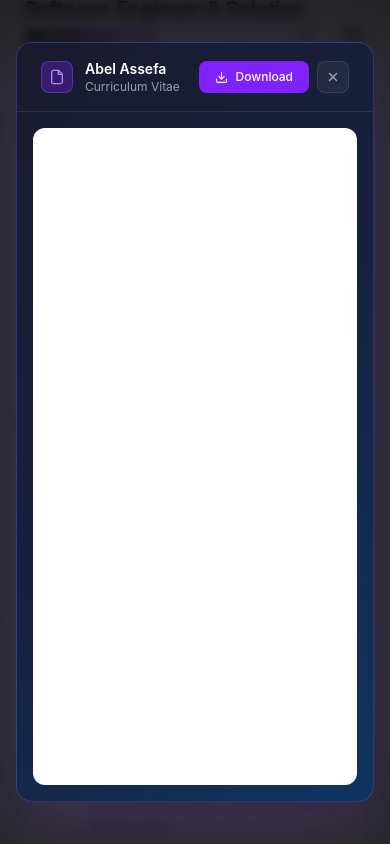
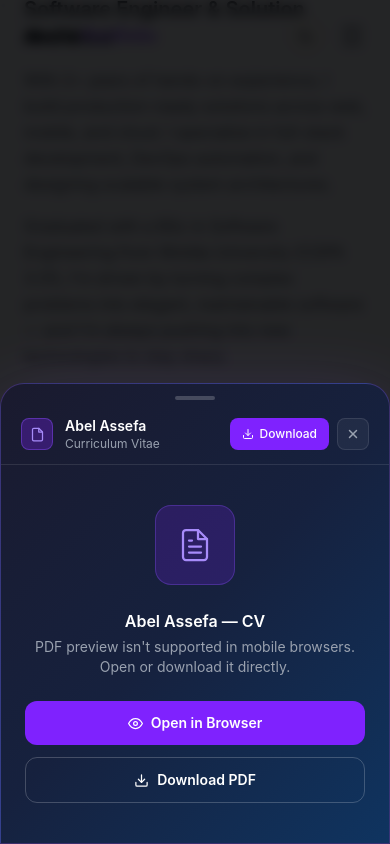
Before and after one commit to Abelink2119/portfolio, a React (Vite) app: page / in a window 390 px wide. Both pictures are taken after a click on the button "View CV". Shown: the part 1065-1909 px from the top of the page. Built offline with nearby package versions, Linux system fonts and the light colour scheme.

Commit message:
make View CV modal fully responsive for mobile

```diff
--- a/src/components/AboutSection.jsx
+++ b/src/components/AboutSection.jsx
@@ -7,17 +7,16 @@ const cards = [
 ]
 
 function CVModal({ onClose }) {
-  // Close on backdrop click
+  const isMobile = typeof window !== 'undefined' && window.innerWidth < 768
+
   const handleBackdrop = (e) => { if (e.target === e.currentTarget) onClose() }
 
-  // Close on Escape key
   useEffect(() => {
     const handler = (e) => { if (e.key === 'Escape') onClose() }
     window.addEventListener('keydown', handler)
     return () => window.removeEventListener('keydown', handler)
   }, [onClose])
 
-  // Prevent body scroll while modal open
   useEffect(() => {
     document.body.style.overflow = 'hidden'
     return () => { document.body.style.overflow = '' }
@@ -25,19 +24,29 @@ function CVModal({ onClose }) {
 
   return (
     <div
-      className="fixed inset-0 z-[999] flex items-center justify-center p-4 md:p-8"
+      className="fixed inset-0 z-[999] flex items-end md:items-center justify-center md:p-8"
       style={{ background: 'rgba(0,0,0,0.85)', backdropFilter: 'blur(6px)' }}
       onClick={handleBackdrop}
     >
       <div
-        className="relative w-full max-w-4xl h-[90vh] rounded-2xl overflow-hidden flex flex-col"
-        style={{ background: 'linear-gradient(135deg, #1a1a2e 0%, #16213e 50%, #0f3460 100%)', border: '1px solid rgba(139,92,246,0.3)', boxShadow: '0 25px 80px rgba(139,92,246,0.25)' }}
+        className="relative w-full md:max-w-4xl md:h-[90vh] flex flex-col rounded-t-3xl md:rounded-2xl overflow-hidden"
+        style={{
+          background: 'linear-gradient(135deg, #1a1a2e 0%, #16213e 50%, #0f3460 100%)',
+          border: '1px solid rgba(139,92,246,0.3)',
+          boxShadow: '0 25px 80px rgba(139,92,246,0.25)',
+          maxHeight: '95vh',
+        }}
       >
+        {/* Drag handle — mobile only */}
+        <div className="md:hidden flex justify-center pt-3 pb-1 shrink-0">
+          <div className="w-10 h-1 rounded-full bg-white/20" />
+        </div>
+
         {/* Header */}
-        <div className="flex items-center justify-between px-6 py-4 border-b border-white/10 shrink-0">
+        <div className="flex items-center justify-between px-5 py-3 border-b border-white/10 shrink-0">
           <div className="flex items-center gap-3">
-            <div className="w-8 h-8 rounded-lg bg-violet-600/30 border border-violet-500/40 flex items-center justify-center">
-              <svg width="16" height="16" viewBox="0 0 24 24" fill="none" stroke="#a78bfa" strokeWidth="2" strokeLinecap="round" strokeLinejoin="round">
+            <div className="w-8 h-8 rounded-lg bg-violet-600/30 border border-violet-500/40 flex items-center justify-center shrink-0">
+              <svg width="15" height="15" viewBox="0 0 24 24" fill="none" stroke="#a78bfa" strokeWidth="2" strokeLinecap="round" strokeLinejoin="round">
                 <path d="M14 2H6a2 2 0 0 0-2 2v16a2 2 0 0 0 2 2h12a2 2 0 0 0 2-2V8z"/><polyline points="14 2 14 8 20 8"/>
               </svg>
             </div>
@@ -50,9 +59,9 @@ function CVModal({ onClose }) {
             <a
               href="/Abel's Resume.pdf"
               download="Abel's Resume.pdf"
-              className="flex items-center gap-2 px-4 py-2 rounded-lg bg-violet-600 hover:bg-violet-500 text-white text-xs font-medium transition-all duration-200 active:scale-95"
+              className="flex items-center gap-1.5 px-3 py-2 rounded-lg bg-violet-600 hover:bg-violet-500 text-white text-xs font-medium transition-all duration-200 active:scale-95"
             >
-              <svg width="13" height="13" viewBox="0 0 24 24" fill="none" stroke="currentColor" strokeWidth="2" strokeLinecap="round" strokeLinejoin="round">
+              <svg width="12" height="12" viewBox="0 0 24 24" fill="none" stroke="currentColor" strokeWidth="2" strokeLinecap="round" strokeLinejoin="round">
                 <path d="M21 15v4a2 2 0 0 1-2 2H5a2 2 0 0 1-2-2v-4"/><polyline points="7 10 12 15 17 10"/><line x1="12" y1="15" x2="12" y2="3"/>
               </svg>
               Download
@@ -69,7 +78,45 @@ function CVModal({ onClose }) {
           </div>
         </div>
 
-        {/* PDF Viewer */}
+        {/* PDF viewer — desktop | fallback card — mobile */}
+        {isMobile ? (
+          <div className="flex flex-col items-center justify-center gap-6 px-6 py-10">
+            {/* Preview icon */}
+            <div className="w-20 h-20 rounded-2xl bg-violet-600/20 border border-violet-500/30 flex items-center justify-center">
+              <svg width="36" height="36" viewBox="0 0 24 24" fill="none" stroke="#a78bfa" strokeWidth="1.5" strokeLinecap="round" strokeLinejoin="round">
+                <path d="M14 2H6a2 2 0 0 0-2 2v16a2 2 0 0 0 2 2h12a2 2 0 0 0 2-2V8z"/><polyline points="14 2 14 8 20 8"/>
+                <line x1="16" y1="13" x2="8" y2="13"/><line x1="16" y1="17" x2="8" y2="17"/><polyline points="10 9 9 9 8 9"/>
+              </svg>
+            </div>
+            <div className="text-center">
+              <p className="text-white font-semibold text-base mb-1">Abel Assefa — CV</p>
+              <p className="text-gray-400 text-sm">PDF preview isn't supported in mobile browsers. Open or download it directly.</p>
+            </div>
+            <div className="flex flex-col w-full gap-3">
+              <a
+                href="/Abel's Resume.pdf"
+                target="_blank"
+                rel="noopener noreferrer"
+                className="w-full flex items-center justify-center gap-2 py-3 rounded-xl bg-violet-600 hover:bg-violet-500 text-white text-sm font-semibold transition-all duration-200 active:scale-95"
+              >
+                <svg width="15" height="15" viewBox="0 0 24 24" fill="none" stroke="currentColor" strokeWidth="2" strokeLinecap="round" strokeLinejoin="round">
+                  <path d="M1 12s4-8 11-8 11 8 11 8-4 8-11 8-11-8-11-8z"/><circle cx="12" cy="12" r="3"/>
+                </svg>
+                Open in Browser
+              </a>
+              <a
+                href="/Abel's Resume.pdf"
+                download="Abel's Resume.pdf"
+                className="w-full flex items-center justify-center gap-2 py-3 rounded-xl border border-white/20 text-white text-sm font-semibold transition-all duration-200 active:scale-95 hover:bg-white/10"
+              >
+                <svg width="15" height="15" viewBox="0 0 24 24" fill="none" stroke="currentColor" strokeWidth="2" strokeLinecap="round" strokeLinejoin="round">
+                  <path d="M21 15v4a2 2 0 0 1-2 2H5a2 2 0 0 1-2-2v-4"/><polyline points="7 10 12 15 17 10"/><line x1="12" y1="15" x2="12" y2="3"/>
+                </svg>
+                Download PDF
+              </a>
+            </div>
+          </div>
+        ) : (
           <div className="flex-1 overflow-hidden p-4">
             <iframe
               src="/Abel's Resume.pdf#toolbar=0&navpanes=0&scrollbar=1"
@@ -78,6 +125,7 @@ function CVModal({ onClose }) {
               style={{ border: 'none', background: '#fff' }}
             />
           </div>
+        )}
       </div>
     </div>
   )
```
Lines whose indentation alone changed are shown as unchanged.
